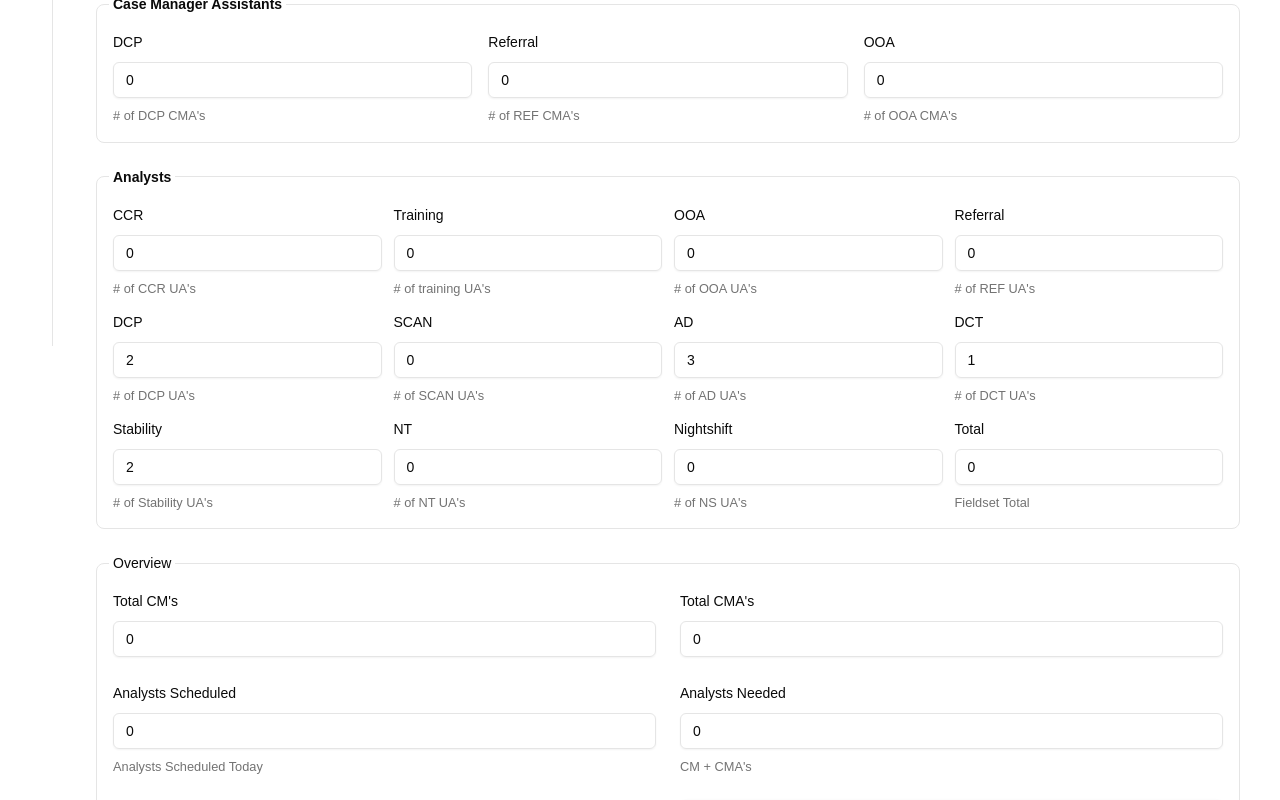
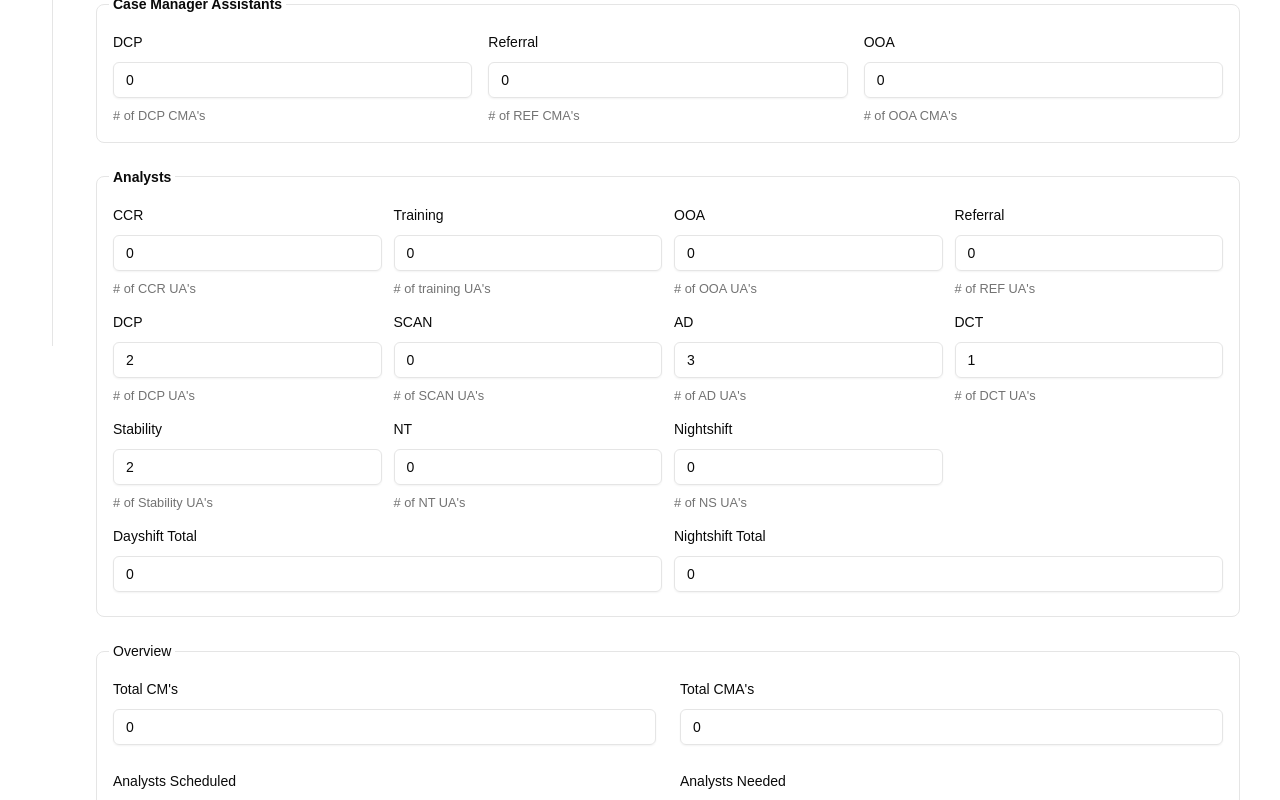
Before and after one commit to hilljevon/analystStaffing, a Next.js app: page / in a window 1280 px wide. Shown: the part 454-1254 px from the top of the page. Built offline with nearby package versions, Linux system fonts and the light colour scheme.

Commit message:
Changed total fieldset count to 2 separate entries. Now reflecting dayshift + nightshift totals.

```diff
--- a/components/user/MainComponent.tsx
+++ b/components/user/MainComponent.tsx
@@ -161,7 +161,7 @@ export default function MainComponent() {
         let analystFieldsetTotal = 0
         // SUM OF ALL CM'S, CMA'S + AD + PHONE LINES
         let sum = 0;
-        const fieldSetTotals = form.getValues(["adAnalysts", "dctAnalysts", "stabilityAnalysts", "ntAnalysts", "scanAnalysts", "dcpAnalysts", "refAnalysts", "trainingAnalysts", "ooaAnalysts", "ccrAnalysts", "nsAnalysts"])
+        const fieldSetTotals = form.getValues(["adAnalysts", "dctAnalysts", "stabilityAnalysts", "ntAnalysts", "scanAnalysts", "dcpAnalysts", "refAnalysts", "trainingAnalysts", "ooaAnalysts", "ccrAnalysts"])
         for (let int of fieldSetTotals) {
             analystFieldsetTotal += int;
         }
@@ -763,14 +763,14 @@ export default function MainComponent() {
                                     )}
                                 />
                             </div>
-                            {/* fieldset analyst total */}
-                            <div className="grid gap-3 col-span-1">
+                            {/* dayshift total */}
+                            <div className="grid gap-3 col-span-2">
                                 <FormField
                                     control={form.control}
                                     name="usedAnalysts"
                                     render={({ field }) => (
                                         <FormItem>
-                                            <FormLabel>Total</FormLabel>
+                                            <FormLabel>Dayshift Total</FormLabel>
                                             <FormControl>
                                                 <Input
                                                     type="number"
@@ -783,7 +783,33 @@ export default function MainComponent() {
                                                     }}
                                                 />
                                             </FormControl>
-                                            <FormDescription>Fieldset Total</FormDescription>
+                                            <FormDescription></FormDescription>
+                                            <FormMessage />
+                                        </FormItem>
+                                    )}
+                                />
+                            </div>
+                            {/* nightshift total */}
+                            <div className="grid gap-3 col-span-2">
+                                <FormField
+                                    control={form.control}
+                                    name="nsAnalysts"
+                                    render={({ field }) => (
+                                        <FormItem>
+                                            <FormLabel>Nightshift Total</FormLabel>
+                                            <FormControl>
+                                                <Input
+                                                    type="number"
+                                                    onFocus={(event) => event.target.select()}
+                                                    placeholder="0"
+                                                    {...field}
+                                                    onChange={event => {
+                                                        field.onChange(+event.target.value)
+                                                        handleInputChange(event)
+                                                    }}
+                                                />
+                                            </FormControl>
+                                            <FormDescription></FormDescription>
                                             <FormMessage />
                                         </FormItem>
                                     )}
```
